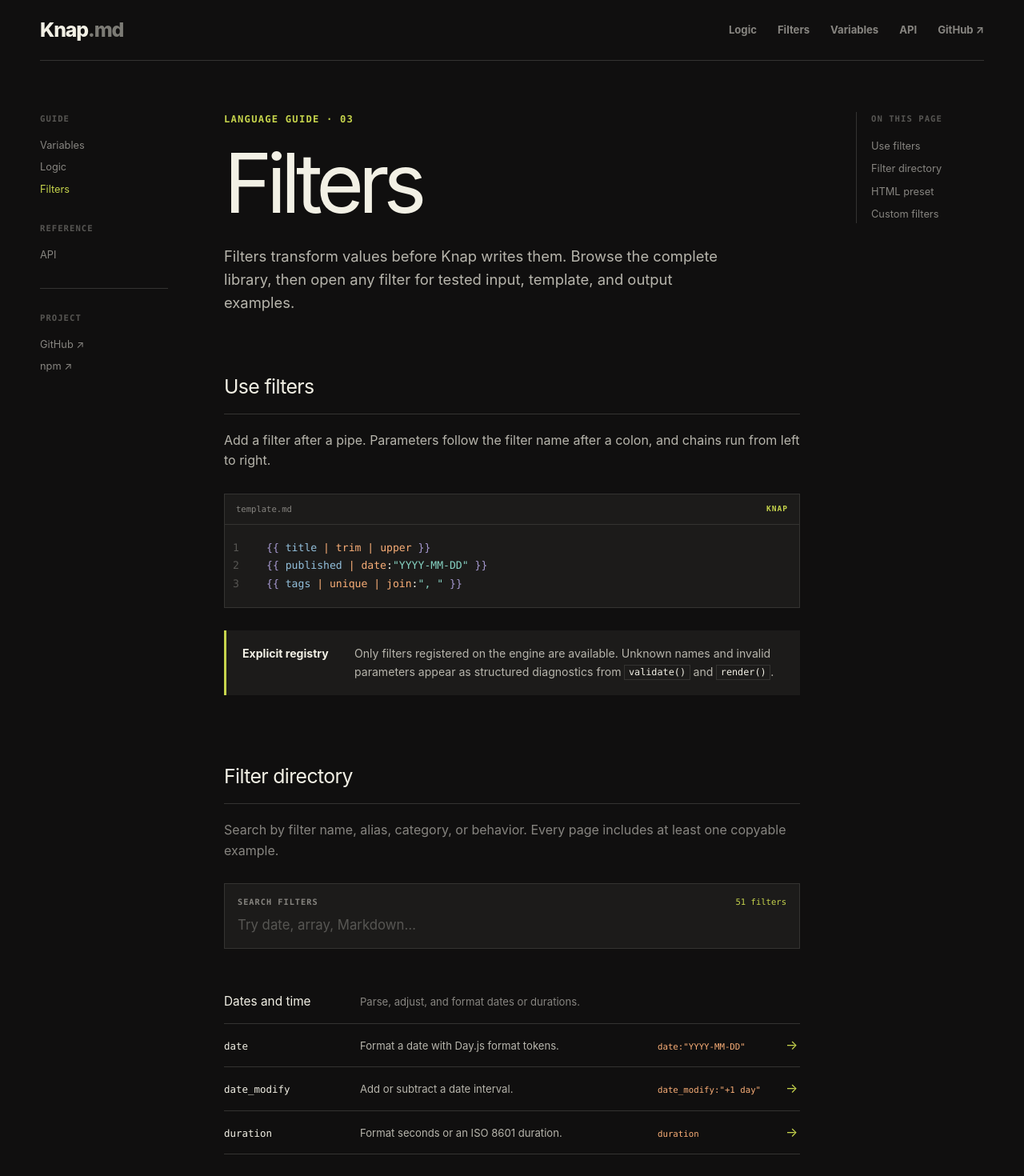
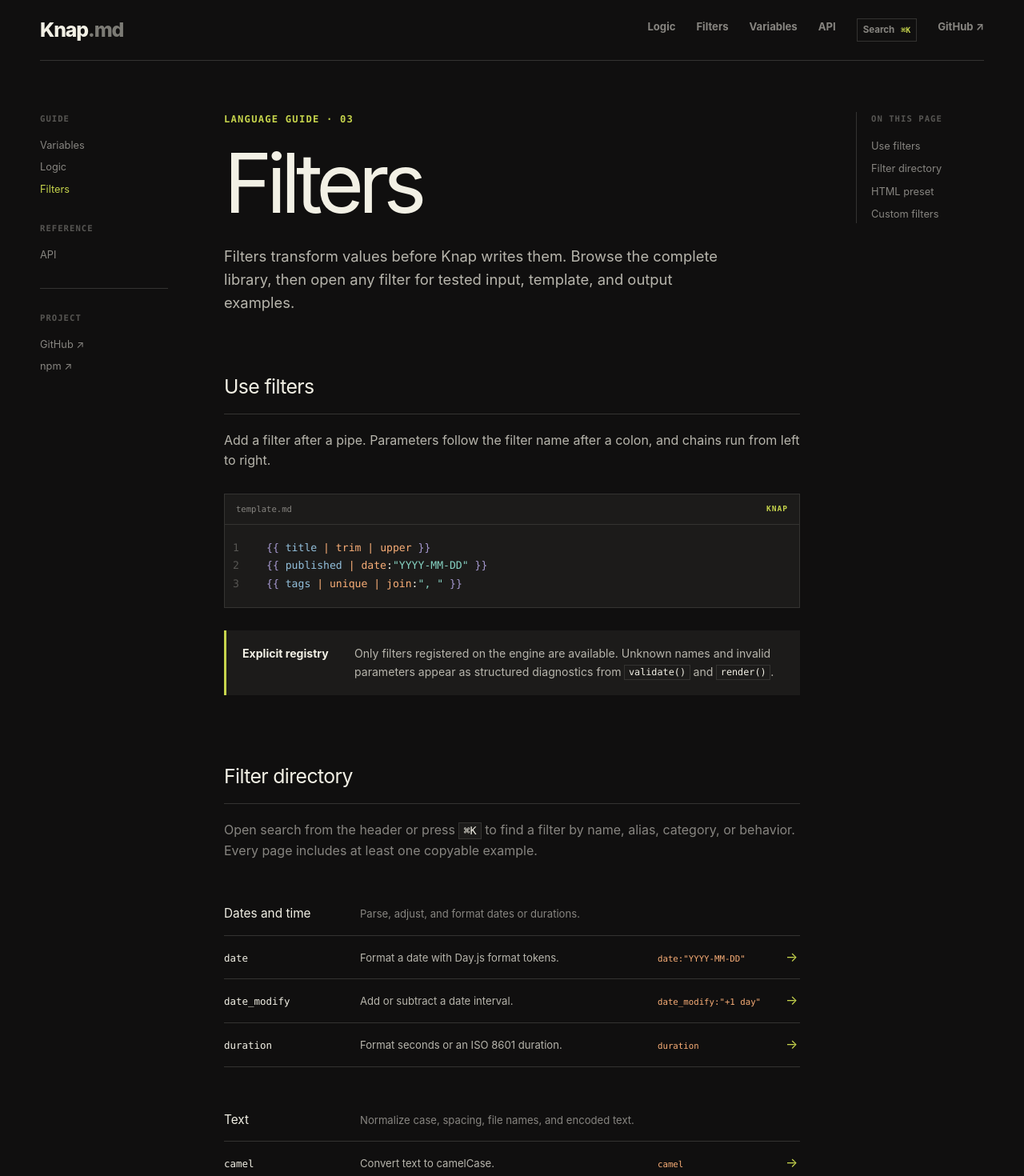
Before and after one commit to obsidianmd/knap, a Next.js app in the folder website/: page /filters in a window 1280 px wide. Shown: the top 1470 px of the page at 80% size. Built offline with nearby package versions, Linux system fonts and the light colour scheme.

Commit message:
Add global filter command search

```diff
--- a/website/app/_components/docs.tsx
+++ b/website/app/_components/docs.tsx
@@ -1,5 +1,6 @@
 /* eslint-disable @next/next/no-html-link-for-pages */
 import type { ReactNode } from 'react';
+import { FilterSearch } from './filter-search';
 
 type DocRoute = 'variables' | 'logic' | 'filters' | 'api';
 
@@ -18,6 +19,7 @@ export function SiteHeader({ inverse = false }: { inverse?: boolean }) {
         <a href="/filters">Filters</a>
         <a href="/variables">Variables</a>
         <a href="/api">API</a>
+        <FilterSearch />
         <a href="https://github.com/obsidianmd/knap">GitHub ↗</a>
       </div>
     </nav>
--- /dev/null
+++ b/website/app/_components/filter-search.tsx
@@ -0,0 +1,104 @@
+'use client';
+
+import { useEffect, useMemo, useRef, useState } from 'react';
+import { filterDocs } from '@/lib/filter-docs';
+
+const resultLimit = 12;
+
+export function FilterSearch() {
+  const [open, setOpen] = useState(false);
+  const [query, setQuery] = useState('');
+  const [activeIndex, setActiveIndex] = useState(0);
+  const inputRef = useRef<HTMLInputElement>(null);
+  const normalizedQuery = query.trim().toLowerCase();
+  const results = useMemo(() => filterDocs.filter((filter) => [
+    filter.name,
+    ...(filter.aliases ?? []),
+    filter.category,
+    filter.summary,
+    ...filter.syntax,
+  ].join(' ').toLowerCase().includes(normalizedQuery)).slice(0, resultLimit), [normalizedQuery]);
+
+  useEffect(() => {
+    const onKeyDown = (event: KeyboardEvent) => {
+      if ((event.metaKey || event.ctrlKey) && event.key.toLowerCase() === 'k') {
+        event.preventDefault();
+        setQuery('');
+        setActiveIndex(0);
+        setOpen(true);
+      } else if (event.key === 'Escape') {
+        setOpen(false);
+      }
+    };
+    window.addEventListener('keydown', onKeyDown);
+    return () => window.removeEventListener('keydown', onKeyDown);
+  }, []);
+
+  useEffect(() => {
+    if (!open) return;
+    requestAnimationFrame(() => inputRef.current?.focus());
+  }, [open]);
+
+  const close = () => setOpen(false);
+  const openSearch = () => {
+    setQuery('');
+    setActiveIndex(0);
+    setOpen(true);
+  };
+  const navigateToActive = () => {
+    const result = results[activeIndex];
+    if (result) window.location.assign(`/filters/${result.slug}`);
+  };
+
+  return (
+    <>
+      <button className="filter-search-trigger" type="button" onClick={openSearch} aria-haspopup="dialog">
+        <span>Search</span><kbd>⌘K</kbd>
+      </button>
+      {open ? (
+        <div className="command-backdrop" onMouseDown={(event) => { if (event.target === event.currentTarget) close(); }}>
+          <section className="command-palette" role="dialog" aria-modal="true" aria-label="Search filters">
+            <header>
+              <span aria-hidden="true">⌕</span>
+              <input
+                ref={inputRef}
+                type="search"
+                value={query}
+                onChange={(event) => { setQuery(event.target.value); setActiveIndex(0); }}
+                onKeyDown={(event) => {
+                  if (event.key === 'ArrowDown') { event.preventDefault(); setActiveIndex((current) => Math.min(current + 1, results.length - 1)); }
+                  if (event.key === 'ArrowUp') { event.preventDefault(); setActiveIndex((current) => Math.max(current - 1, 0)); }
+                  if (event.key === 'Enter') { event.preventDefault(); navigateToActive(); }
+                }}
+                placeholder="Search filters…"
+                aria-label="Search filters"
+                aria-controls="filter-search-results"
+                aria-activedescendant={results[activeIndex] ? `filter-result-${results[activeIndex].slug}` : undefined}
+              />
+              <button type="button" onClick={close} aria-label="Close search">Esc</button>
+            </header>
+            <div className="command-results" id="filter-search-results" role="listbox">
+              {results.map((filter, index) => (
+                <a
+                  id={`filter-result-${filter.slug}`}
+                  className={index === activeIndex ? 'is-active' : undefined}
+                  href={`/filters/${filter.slug}`}
+                  role="option"
+                  aria-selected={index === activeIndex}
+                  onMouseEnter={() => setActiveIndex(index)}
+                  key={filter.name}
+                >
+                  <span><code>{filter.name}</code><small>{filter.category}</small></span>
+                  <p>{filter.summary}</p>
+                  <strong aria-hidden="true">↵</strong>
+                </a>
+              ))}
+              {results.length === 0 ? <p className="command-empty">No filters match “{query}”.</p> : null}
+            </div>
+            <footer><span><kbd>↑</kbd><kbd>↓</kbd> Navigate</span><span><kbd>↵</kbd> Open</span><span>{filterDocs.length} filters</span></footer>
+          </section>
+        </div>
+      ) : null}
+    </>
+  );
+}
--- a/website/app/filters/filter-directory.tsx
+++ b/website/app/filters/filter-directory.tsx
@@ -1,26 +1,12 @@
-'use client';
-
-import { useMemo, useState } from 'react';
 import type { FilterDoc, FilterGroup } from '@/lib/filter-docs';
 
 export function FilterDirectory({ groups, filters }: { groups: FilterGroup[]; filters: FilterDoc[] }) {
-  const [query, setQuery] = useState('');
-  const byName = useMemo(() => new Map(filters.map((filter) => [filter.name, filter])), [filters]);
-  const normalizedQuery = query.trim().toLowerCase();
-  const matches = (filter: FilterDoc) => !normalizedQuery || [filter.name, ...(filter.aliases ?? []), filter.category, filter.summary].join(' ').toLowerCase().includes(normalizedQuery);
-  const visibleCount = filters.filter(matches).length;
+  const byName = new Map(filters.map((filter) => [filter.name, filter]));
 
   return (
     <div className="filter-directory">
-      <label className="filter-search">
-        <span>Search filters</span>
-        <input type="search" value={query} onChange={(event) => setQuery(event.target.value)} placeholder="Try date, array, Markdown…" />
-        <small>{visibleCount} {visibleCount === 1 ? 'filter' : 'filters'}</small>
-      </label>
-
       {groups.map((group) => {
-        const visible = group.filters.map((name) => byName.get(name)).filter((filter): filter is FilterDoc => Boolean(filter && matches(filter)));
-        if (visible.length === 0) return null;
+        const visible = group.filters.map((name) => byName.get(name)).filter((filter): filter is FilterDoc => Boolean(filter));
         return (
           <section className="filter-directory-group" key={group.id}>
             <header><h3>{group.label}</h3><p>{group.intro}</p></header>
@@ -37,7 +23,6 @@ export function FilterDirectory({ groups, filters }: { groups: FilterGroup[]; fi
           </section>
         );
       })}
-      {visibleCount === 0 ? <p className="filter-empty">No filters match “{query}”.</p> : null}
     </div>
   );
 }
--- a/website/app/filters/page.tsx
+++ b/website/app/filters/page.tsx
@@ -22,7 +22,7 @@ export default function FiltersPage() {
 
       <section id="directory" className="doc-section filter-section">
         <h2>Filter directory</h2>
-        <p>Search by filter name, alias, category, or behavior. Every page includes at least one copyable example.</p>
+        <p>Open search from the header or press <code>⌘K</code> to find a filter by name, alias, category, or behavior. Every page includes at least one copyable example.</p>
         <FilterDirectory groups={filterGroups} filters={filterDocs} />
       </section>
 
--- a/website/app/globals.css
+++ b/website/app/globals.css
@@ -190,6 +190,46 @@ footer > a:last-child { justify-self: end; }
 .site-header-links { display: flex; gap: 26px; font-size: 0.82rem; font-weight: 650; }
 .site-header-links a { color: var(--muted); transition: color 150ms ease; }
 .site-header-links a:hover { color: var(--paper); }
+.filter-search-trigger {
+  display: inline-flex;
+  align-items: center;
+  gap: 8px;
+  border: 1px solid var(--line);
+  background: transparent;
+  color: var(--muted);
+  padding: 4px 7px;
+  font: inherit;
+  font-size: 0.72rem;
+  cursor: pointer;
+}
+.filter-search-trigger:hover { border-color: var(--muted); color: var(--paper); }
+.filter-search-trigger kbd, .command-palette kbd { font-family: "SFMono-Regular", Consolas, monospace; font-size: 0.62rem; }
+.filter-search-trigger kbd { color: var(--acid); }
+.topbar .filter-search-trigger { border-color: rgb(16 15 15 / 35%); color: rgb(16 15 15 / 68%); }
+.topbar .filter-search-trigger:hover { border-color: var(--ink); color: var(--ink); }
+.topbar .filter-search-trigger kbd { color: var(--ink); }
+.command-backdrop { position: fixed; z-index: 100; inset: 0; display: grid; align-items: start; justify-items: center; background: rgb(0 0 0 / 72%); padding: min(14vh, 120px) 16px 32px; backdrop-filter: blur(4px); }
+.command-palette { width: min(100%, 680px); overflow: hidden; border: 1px solid #575653; background: var(--ink); color: var(--body); box-shadow: 0 24px 80px rgb(0 0 0 / 55%); }
+.command-palette > header { display: grid; grid-template-columns: auto 1fr auto; gap: 12px; align-items: center; border-bottom: 1px solid var(--line); padding: 13px 14px; }
+.command-palette > header > span { color: var(--acid); font-size: 1.4rem; line-height: 1; }
+.command-palette input { min-width: 0; border: 0; outline: 0; background: transparent; color: var(--paper); padding: 4px 0; font: inherit; font-size: 1.05rem; }
+.command-palette input::placeholder { color: #6f6e69; }
+.command-palette > header button { border: 1px solid var(--line); background: var(--panel); color: var(--muted); padding: 4px 6px; font-family: "SFMono-Regular", Consolas, monospace; font-size: 0.6rem; cursor: pointer; }
+.command-results { max-height: min(62vh, 540px); overflow-y: auto; padding: 6px; }
+.command-results > a { display: grid; grid-template-columns: 160px 1fr 20px; gap: 16px; align-items: center; border: 0; padding: 11px 12px; }
+.command-results > a > span { display: grid; gap: 2px; }
+.command-results code { color: var(--paper); font-family: "SFMono-Regular", Consolas, monospace; font-size: 0.76rem; }
+.command-results small { color: var(--muted); font-size: 0.58rem; }
+.command-results p { margin: 0; color: var(--muted); font-size: 0.76rem; }
+.command-results strong { color: transparent; font-weight: 400; }
+.command-results > a.is-active { background: var(--acid); color: var(--ink); }
+.command-results > a.is-active code { color: var(--ink); }
+.command-results > a.is-active small, .command-results > a.is-active p { color: rgb(16 15 15 / 68%); }
+.command-results > a.is-active strong { color: var(--ink); }
+.command-empty { margin: 0; padding: 30px 14px; color: var(--muted); text-align: center; }
+.command-palette > footer { display: flex; gap: 18px; justify-content: flex-end; border-top: 1px solid var(--line); padding: 8px 12px; color: var(--muted); font-size: 0.62rem; }
+.command-palette > footer span:first-child { margin-right: auto; }
+.command-palette > footer kbd { display: inline-block; min-width: 18px; margin-right: 3px; border: 1px solid var(--line); background: var(--panel); color: var(--paper); padding: 1px 3px; text-align: center; }
 .docs-layout {
   width: min(calc(100% - 48px), var(--content));
   display: grid;
@@ -311,29 +351,6 @@ footer > a:last-child { justify-self: end; }
 .compact-filter-list { margin-bottom: 28px; }
 
 .filter-directory { margin-top: 28px; }
-.filter-search {
-  display: grid;
-  grid-template-columns: 1fr auto;
-  align-items: center;
-  border: 1px solid var(--line);
-  background: var(--panel);
-  padding: 14px 16px;
-}
-.filter-search > span { color: var(--muted); font-family: "SFMono-Regular", Consolas, monospace; font-size: 0.64rem; font-weight: 700; letter-spacing: 0.1em; text-transform: uppercase; }
-.filter-search input {
-  grid-column: 1 / -1;
-  width: 100%;
-  border: 0;
-  outline: 0;
-  background: transparent;
-  color: var(--paper);
-  padding: 7px 0 1px;
-  font: inherit;
-  font-size: 1.05rem;
-}
-.filter-search input::placeholder { color: #575653; }
-.filter-search:focus-within { border-color: var(--acid); }
-.filter-search small { grid-column: 2; grid-row: 1; color: var(--acid); font-family: "SFMono-Regular", Consolas, monospace; font-size: 0.66rem; }
 .filter-directory-group { margin-top: 54px; }
 .filter-directory-group > header { display: grid; grid-template-columns: 150px 1fr; gap: 20px; align-items: baseline; }
 .filter-directory-group h3 { margin: 0; color: var(--paper); font-size: 0.96rem; }
@@ -356,7 +373,6 @@ footer > a:last-child { justify-self: end; }
 .filter-row p { margin: 0; color: var(--body); font-size: 0.82rem; }
 .filter-row .filter-example { overflow: hidden; border: 0; background: transparent; color: var(--orange); padding: 0; font-size: 0.67rem; text-overflow: ellipsis; white-space: nowrap; }
 .filter-row > span { color: var(--acid); }
-.filter-empty { margin: 40px 0; color: var(--muted); }
 
 .filter-breadcrumb { display: flex; gap: 9px; align-items: center; margin: -46px 0 52px; color: var(--muted); font-size: 0.76rem; }
 .filter-breadcrumb a { color: var(--acid); }
@@ -404,6 +420,7 @@ footer > a:last-child { justify-self: end; }
   .site-header, .docs-layout { width: min(calc(100% - 32px), var(--content)); }
   .site-header { align-items: flex-start; padding-block: 20px; }
   .site-header-links { display: grid; grid-template-columns: repeat(2, auto); gap: 5px 18px; }
+  .filter-search-trigger { justify-content: space-between; }
   .docs-layout { display: block; padding-top: 44px; }
   .docs-sidebar { position: static; display: flex; gap: 24px; overflow-x: auto; border-bottom: 1px solid var(--line); margin-bottom: 50px; padding-bottom: 17px; }
   .sidebar-group { min-width: max-content; display: flex; align-items: center; gap: 14px; margin: 0; }
@@ -423,6 +440,11 @@ footer > a:last-child { justify-self: end; }
 }
 
 @media (max-width: 480px) {
+  .command-backdrop { padding-top: 16px; }
+  .command-results > a { grid-template-columns: 1fr 20px; gap: 8px; }
+  .command-results > a p { grid-column: 1; }
+  .command-results > a strong { grid-column: 2; grid-row: 1 / 3; }
+  .command-palette > footer span:nth-child(2) { display: none; }
   .type-grid { grid-template-columns: 1fr; }
   .filter-row { grid-template-columns: 1fr 18px; }
   .filter-row p { grid-column: 1; }
--- a/website/app/page.tsx
+++ b/website/app/page.tsx
@@ -1,4 +1,5 @@
 /* eslint-disable @next/next/no-html-link-for-pages */
+import { FilterSearch } from './_components/filter-search';
 
 const templateLines = [
   [["# ", "plain"], ["{{", "punctuation"], [" title ", "variable"], ["|", "punctuation"], [" trim ", "filter"], ["|", "punctuation"], [" title ", "filter"], ["}}", "punctuation"]],
@@ -23,6 +24,7 @@ export default function Home() {
             <a href="/filters">Filters</a>
             <a href="/variables">Variables</a>
             <a href="/api">API</a>
+            <FilterSearch />
             <a className="nav-github" href="https://github.com/obsidianmd/knap">GitHub ↗</a>
           </div>
         </nav>
```
